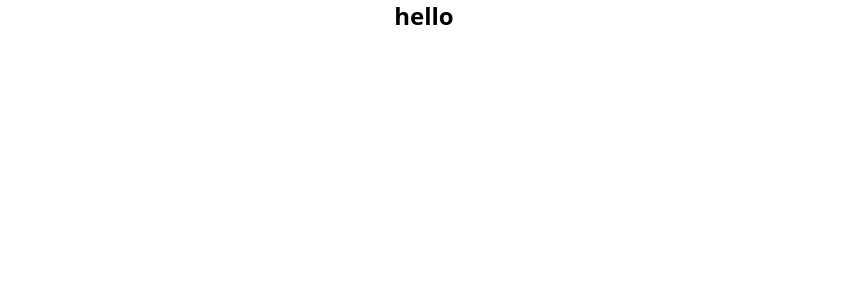
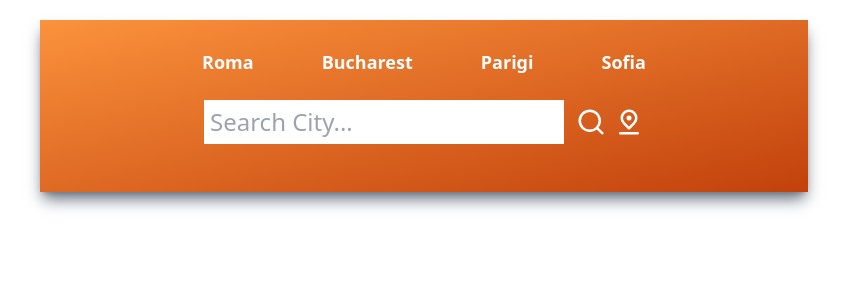
Before and after one commit to denisdiaconu/weather-app, a React (Create React App) app: page / in a window 1280 px wide. Shown: the top 300 px of the page, without its empty margins (216-1063 px from the left). Built offline with nearby package versions, Linux system fonts and the light colour scheme.

Commit message:
Add search bar

```diff
--- a/package.json
+++ b/package.json
@@ -10,6 +10,7 @@
     "react": "^18.2.0",
     "react-dom": "^18.2.0",
     "react-scripts": "5.0.1",
+    "uuid": "^8.3.2",
     "web-vitals": "^2.1.4"
   },
   "scripts": {
--- a/src/App.js
+++ b/src/App.js
@@ -1,10 +1,13 @@
 import './App.css';
 import UilReact from '@iconscout/react-unicons/icons/uil-react'
+import Buttons from './components/Buttons';
+import Inputs from './components/Inputs';
 
 function App() {
   return (
-    <div className="App">
-      <h2 className="text-2xl font-bold text-black">hello</h2>
+    <div className="max-w-screen-md mx-auto h-fit mt-5 py-6 px-32 shadow-lg shadow-gray-500 bg-gradient-to-br from-orange-400 to-orange-700">
+      <Buttons />
+      <Inputs />
     </div>
   );
 }
--- /dev/null
+++ b/src/components/Buttons.jsx
@@ -0,0 +1,34 @@
+import React from 'react'
+import { v4 as uuidv4 } from 'uuid';
+
+function Buttons() {
+
+    const famousCities = [
+        {
+            id: uuidv4(),
+            name: 'Roma'
+        },
+        {
+            id: uuidv4(),
+            name: 'Bucharest'
+        },
+        {
+            id: uuidv4(),
+            name: 'Parigi'
+        },
+        {
+            id: uuidv4(),
+            name: 'Sofia'
+        },
+    ]
+
+  return (
+    <div className='items-center justify-around my-1 flex'>
+        {famousCities.map((city) => (
+            <button key={city.id} className='text-white font-semibold text-lg'>{city.name}</button>
+        ))}
+    </div>
+  )
+}
+
+export default Buttons
--- /dev/null
+++ b/src/components/Inputs.jsx
@@ -0,0 +1,14 @@
+import React from 'react'
+import { UilSearch, UilLocationPinAlt } from '@iconscout/react-unicons'
+
+function Inputs() {
+  return (
+    <div className='flex flex-row items-center justify-center my-6'>
+        <input type="text" className='text-2xl w-90 capitalize focus:outline-none font-normal p-1.5 mr-3' placeholder='Search city...' />
+        <UilSearch size={30} className='text-white mr-2 cursor-pointer transition ease-in-out hover:scale-125 hover:rotate-12' />
+        <UilLocationPinAlt size={30} className='text-white cursor-pointer transition ease-in-out hover:scale-125' />
+    </div>
+  )
+}
+
+export default Inputs
```
Also changed, not shown: 1 other file (tests, documents, lock files or other folders).
